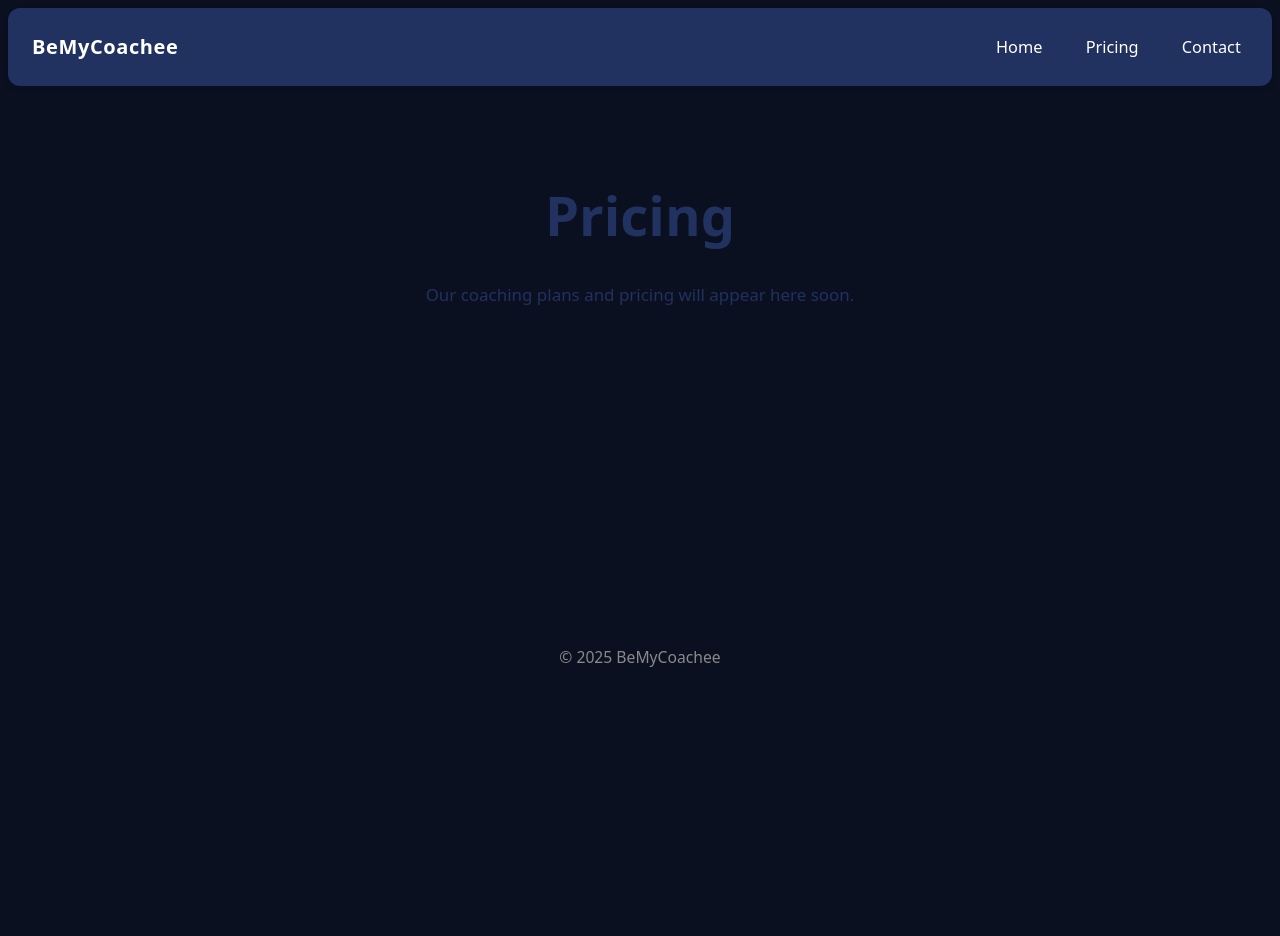
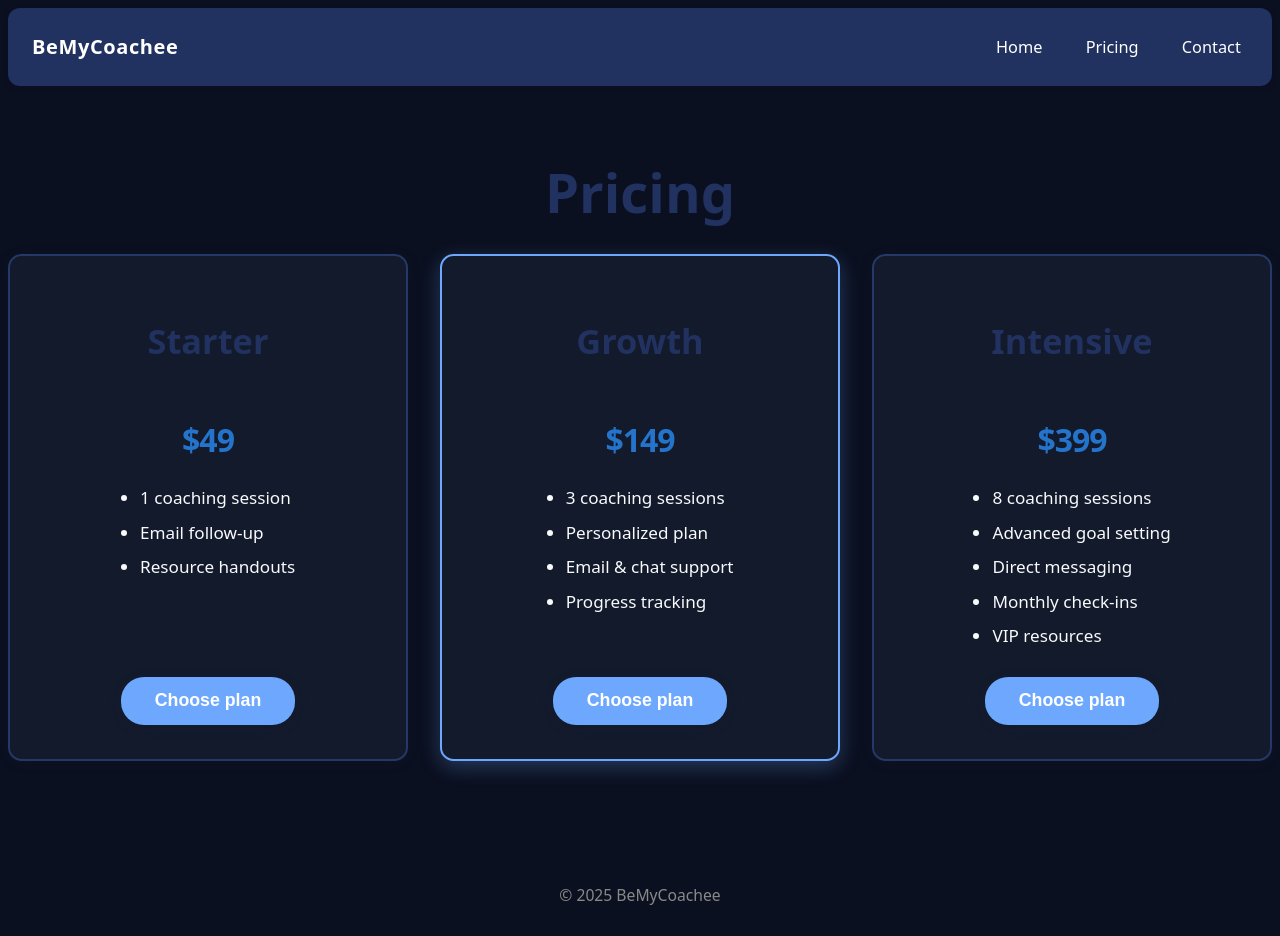
Before and after one commit to jsetzepfand/bemycoachee-site, a Vue app: page /pricing in a window 1280 px wide. Before the commit the page ends 800 px from the top, so only its background shows below. Built offline with nearby package versions, Linux system fonts and the light colour scheme; the HTML template or start-up script is replaced by a standard one.

Commit message:
AI-change step 7, revamped pricing section

```diff
--- a/src/views/PricingView.vue
+++ b/src/views/PricingView.vue
@@ -1,11 +1,100 @@
 <template>
-  <div class="center">
-    <h1>Pricing</h1>
-    <p>Our coaching plans and pricing will appear here soon.</p>
-  </div>
+  <section class="pricing-section">
+    <h1 style="text-align: center; margin-bottom: 2rem">Pricing</h1>
+    <div class="grid pricing-grid">
+      <div class="card plan">
+        <h2>Starter</h2>
+        <div class="price">$49</div>
+        <ul class="bullets">
+          <li>1 coaching session</li>
+          <li>Email follow-up</li>
+          <li>Resource handouts</li>
+        </ul>
+        <button class="btn btn-primary plan-btn">Choose plan</button>
+      </div>
+      <div class="card plan plan-featured">
+        <h2>Growth</h2>
+        <div class="price">$149</div>
+        <ul class="bullets">
+          <li>3 coaching sessions</li>
+          <li>Personalized plan</li>
+          <li>Email & chat support</li>
+          <li>Progress tracking</li>
+        </ul>
+        <button class="btn btn-primary plan-btn">Choose plan</button>
+      </div>
+      <div class="card plan">
+        <h2>Intensive</h2>
+        <div class="price">$399</div>
+        <ul class="bullets">
+          <li>8 coaching sessions</li>
+          <li>Advanced goal setting</li>
+          <li>Direct messaging</li>
+          <li>Monthly check-ins</li>
+          <li>VIP resources</li>
+        </ul>
+        <button class="btn btn-primary plan-btn">Choose plan</button>
+      </div>
+    </div>
+  </section>
 </template>
 
 <script setup lang="ts"></script>
+
 <style scoped>
-.center {text-align:center; padding:4rem 1rem 3rem;}
+.pricing-section {
+  padding: 2rem 0 2.7rem;
+}
+.pricing-grid {
+  display: grid;
+  grid-template-columns: repeat(auto-fit, minmax(240px, 1fr));
+  gap: 2rem;
+}
+.plan {
+  display: flex;
+  flex-direction: column;
+  align-items: center;
+  text-align: center;
+  border: 2px solid #263867;
+  box-shadow: var(--shadow-1);
+  transition:
+    border 0.13s,
+    box-shadow 0.13s;
+}
+.plan-featured {
+  border-color: var(--color-accent);
+  box-shadow: 0 6px 20px #70aaff45;
+  position: relative;
+  z-index: 1;
+}
+.price {
+  font-size: 2rem;
+  font-weight: 800;
+  margin: 0.8em 0 0.7em 0;
+  color: var(--color-accent-dark);
+  letter-spacing: -1px;
+}
+.bullets {
+  color: var(--color-fg);
+  margin: 0 0 1.3em 0;
+  padding: 0 0 0 1.2em;
+  text-align: left;
+}
+.bullets li {
+  font-size: 1.07em;
+  line-height: 1.7;
+  margin-bottom: 0.32em;
+}
+.plan-btn {
+  margin-bottom: 0.1em;
+  margin-top: auto;
+  border-radius: 1.3em;
+  min-width: 9.5em;
+  font-size: 1.11em;
+  box-shadow: 0 2px 12px #0d223322;
+}
+.plan-btn:focus-visible {
+  outline: 2px solid var(--color-accent-dark);
+  background: var(--color-accent-dark);
+}
 </style>
```
